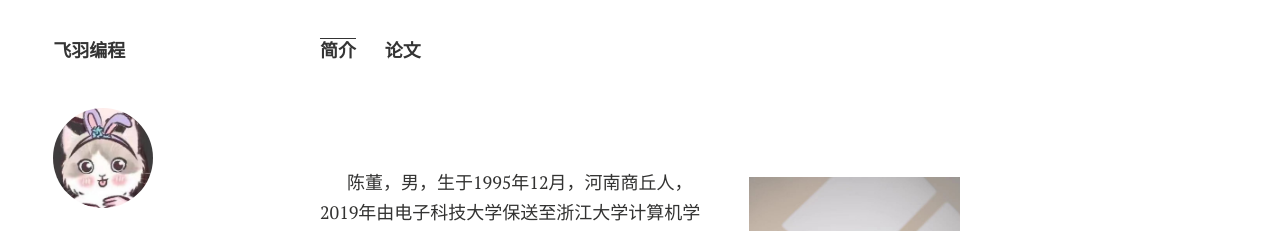
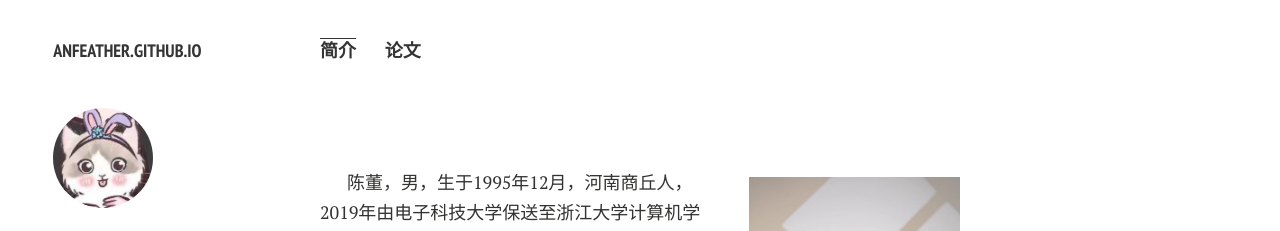
Before and after one commit to Anfeather/Anfeather.github.io, a Jekyll site: the page built from index.md, in a window 1280 px wide. Shown: the top 231 px of the page. Built offline with Jekyll 4.4.1, drawn with Linux system fonts in a browser that asks for light colours; nearby versions of some CDN libraries; comment, search, counter and statistics services are not loaded; a style sheet for code colours, icons or effects is not loaded; our own code applies the rules of GitHub Pages for plain Markdown files.

Commit message:
Update _config.yml

```diff
--- a/_config.yml
+++ b/_config.yml
@@ -1,4 +1,4 @@
-title: 飞羽编程
+title:
 # tagline: Here is personal website of Hanlin Cai. Powered by Jekyll, based on the Minimal Mistakes theme.
 # description: Two roads diverged in woods, I took the one less traveled by.
 #Comment out url when working locally to resolve base urls correctly
```
